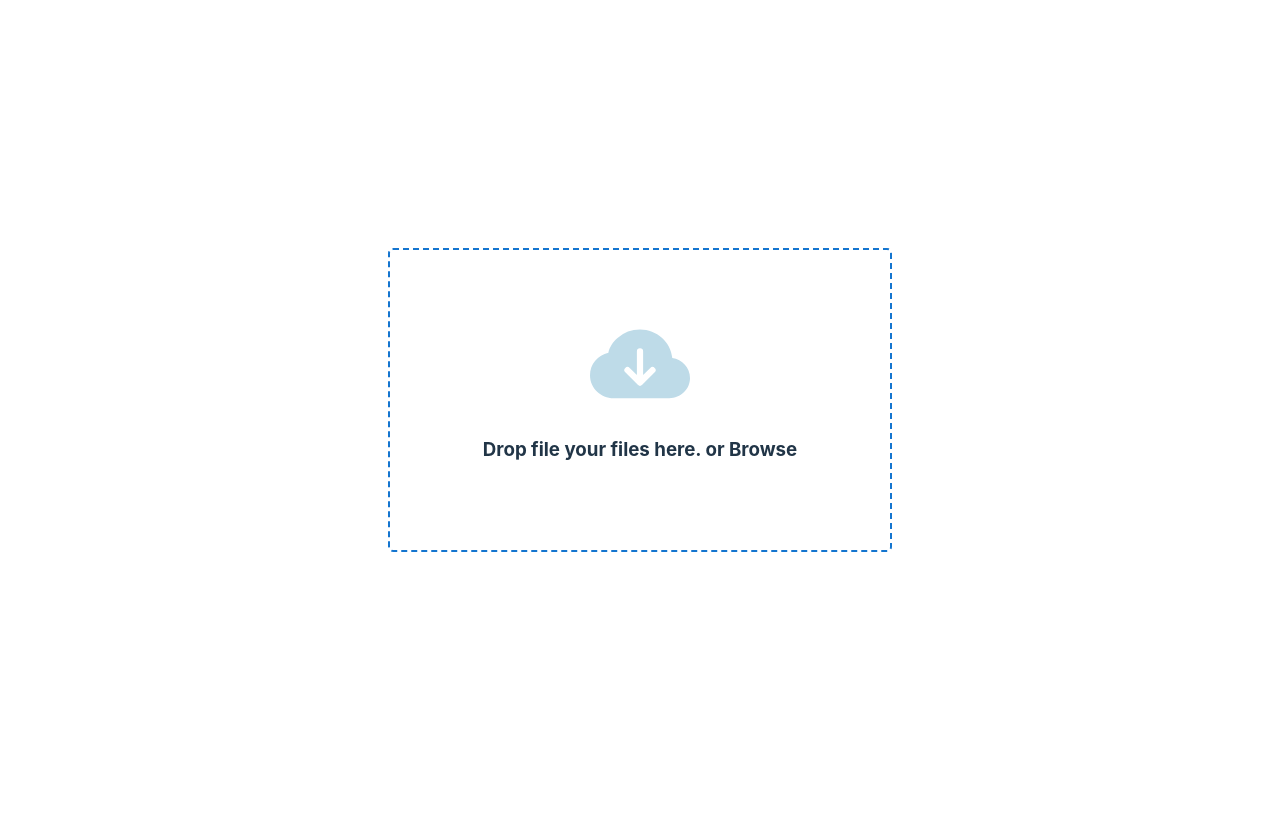
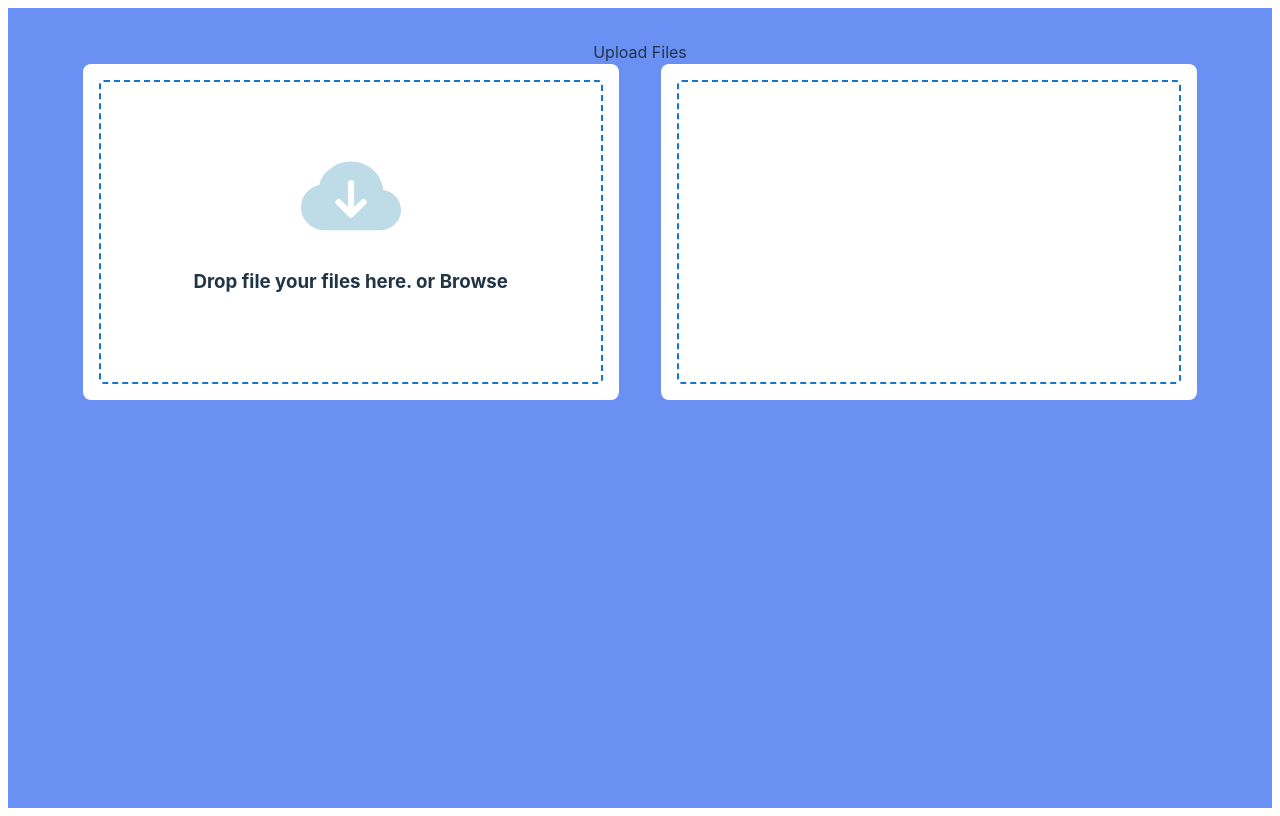
Before and after one commit to Zachary-Bricknell/Project_Pinecone, a React (Vite) app in the folder frontend-page/: page / in a window 1280 px wide. Built offline with nearby package versions, Linux system fonts and the light colour scheme.

Commit message:
updates to the front end

```diff
--- a/frontend-page/src/components/Uploader/uploader.css
+++ b/frontend-page/src/components/Uploader/uploader.css
@@ -7,4 +7,15 @@ form{
     width: 500px;
     cursor: pointer;
     border-radius: 5px;
+
 }
+section{
+    display: flex;
+    flex-direction: column; justify-content: center;
+    align-items: center;
+    border: 2px dashed #1475cf;
+    height: 300px;
+    width: 500px;
+    cursor: pointer;
+    border-radius: 5px;
+}
--- a/frontend-page/src/components/Uploader/uploader.jsx
+++ b/frontend-page/src/components/Uploader/uploader.jsx
@@ -1,6 +1,8 @@
 import React from "react";
 import "./uploader.css";
 import { BsFillCloudArrowDownFill } from "react-icons/bs";
+import { FaFileAlt } from "react-icons/fa";
+
 import { useState } from "react";
 
 function Uploader() {
@@ -10,11 +12,25 @@ function Uploader() {
 
   return (
     <main>
-      <form action="" onClick={handleFormClick}>
-        <input type="file" accept="image/*" className="input-field" hidden />
-        <BsFillCloudArrowDownFill color="BEDBE8" size={100} />
-        <h3> Drop file your files here. or Browse </h3>
-      </form>
+      <nav> </nav>
+      <header> Upload Files </header>
+      <div>
+        <div className="wrapper1">
+          <form action="" onClick={handleFormClick}>
+            <input
+              type="file"
+              accept="image/*"
+              className="input-field"
+              hidden
+            />
+            <BsFillCloudArrowDownFill color="BEDBE8" size={100} />
+            <h3> Drop file your files here. or Browse </h3>
+          </form>
+        </div>
+        <div className="wrapper2">
+          <section></section>
+        </div>
+      </div>
     </main>
   );
   h;
--- a/frontend-page/src/index.css
+++ b/frontend-page/src/index.css
@@ -14,46 +14,32 @@
   -webkit-text-size-adjust: 100%;
 }
 
-a {
-  font-weight: 500;
-  color: #646cff;
-  text-decoration: inherit;
-}
-a:hover {
-  color: #535bf2;
+
+
+main div .wrapper1 , main div .wrapper2
+{
+background-color: white;
+padding: 1em;
+border-radius: 0.5em;
 }
 
-body {
+body div main div {
   margin: 0;
   display: flex;
-  place-items: center;
-  min-width: 320px;
+  flex-direction: row;
+  justify-content: space-evenly;
+
+}
+
+body
+{
+  background-color: #6990f2;
   min-height: 100vh;
 }
 
-h1 {
-  font-size: 3.2em;
-  line-height: 1.1;
-}
 
-button {
-  border-radius: 8px;
-  border: 1px solid transparent;
-  padding: 0.6em 1.2em;
-  font-size: 1em;
-  font-weight: 500;
-  font-family: inherit;
-  background-color: #1a1a1a;
-  cursor: pointer;
-  transition: border-color 0.25s;
-}
-button:hover {
-  border-color: #646cff;
-}
-button:focus,
-button:focus-visible {
-  outline: 4px auto -webkit-focus-ring-color;
-}
+
+
 
 @media (prefers-color-scheme: light) {
   :root {
```
